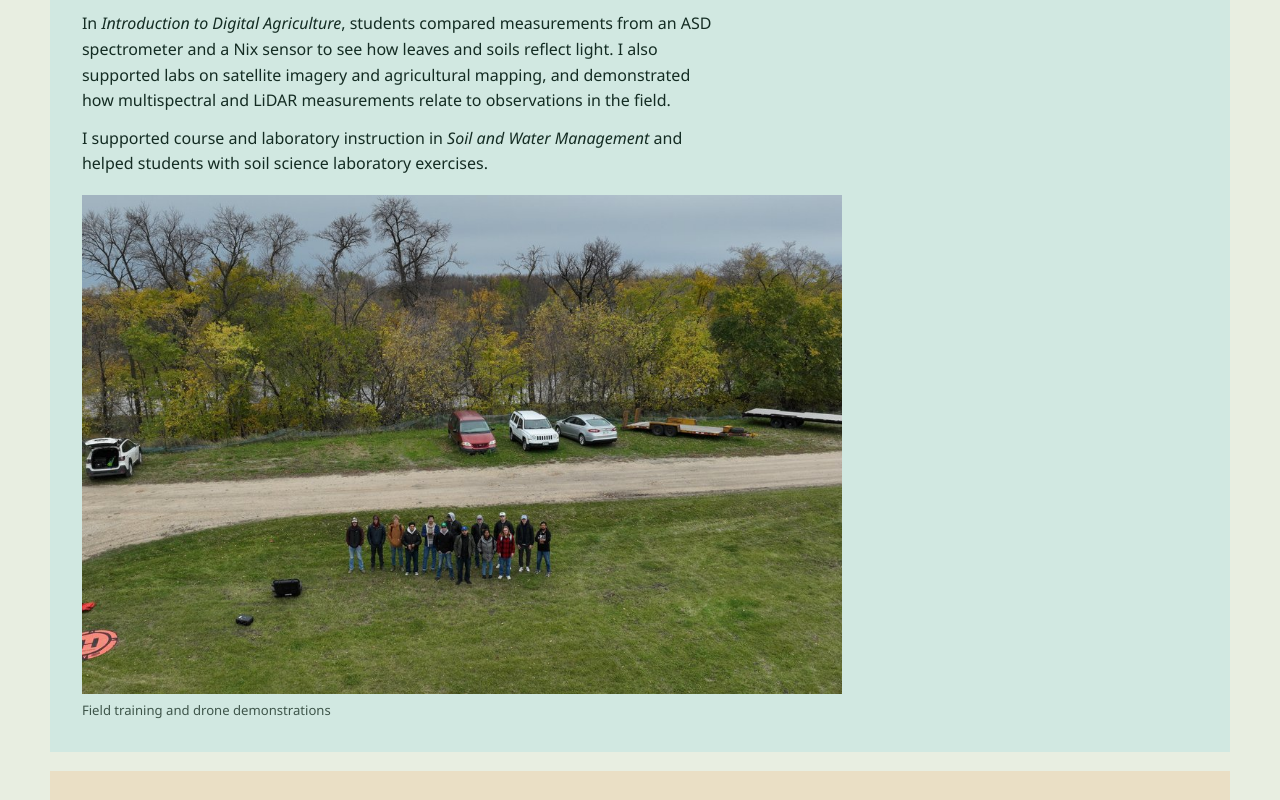
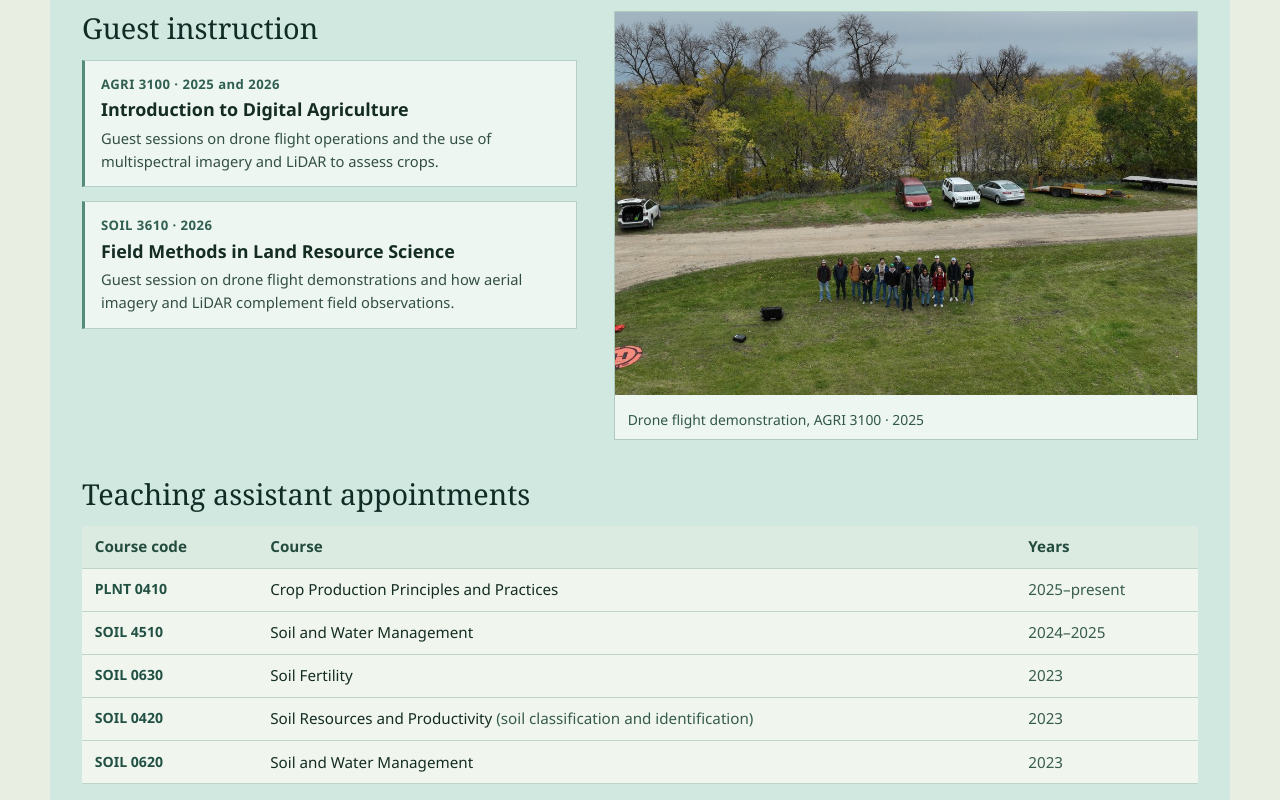
Before and after one commit to ehsanchatraei/ehsanchatraei.github.io, a plain HTML site: page index.html in a window 1280 px wide. Shown: the part 10800-11600 px from the top of the page. Drawn offline with Linux system fonts and the light colour scheme.

Commit message:
Separate teaching assistant appointments from guest instruction

```diff
--- a/index.html
+++ b/index.html
@@ -87,6 +87,32 @@
       .credential-group h2 { max-width: none; }
     }
     @media (max-width: 650px) { .credential-group-list { grid-template-columns: minmax(0, 1fr); } }
+    .teaching-content { display: grid; gap: clamp(1.5rem, 3vw, 2.35rem); }
+    .teaching-guest-grid { display: grid; grid-template-columns: minmax(0, 1fr) minmax(0, 1.18fr); align-items: start; gap: clamp(1rem, 3vw, 2.3rem); }
+    .teaching-content h3 { margin: 0 0 .9rem; color: var(--forest); font-size: clamp(1.4rem, 2.35vw, 1.8rem); }
+    .teaching-sessions { display: grid; gap: .85rem; margin: 0; padding: 0; list-style: none; }
+    .teaching-sessions li { padding: .8rem 1rem; border: 1px solid #b4cfc6; border-left: 3px solid #558b7b; background: #edf6f0; }
+    .teaching-session-meta { color: #315f52; font-size: .82rem; font-weight: 700; letter-spacing: .035em; }
+    .teaching-sessions h4 { margin: .24rem 0 .3rem; color: var(--ink); font-size: clamp(1rem, 1.6vw, 1.12rem); line-height: 1.3; }
+    .teaching-sessions p { margin: 0; }
+    .teaching-sessions h4 + p { color: #334f45; font-size: .92rem; }
+    .teaching-photo { margin: 0; border: 1px solid #afcbbf; background: #edf6f0; }
+    .teaching-photo img { display: block; width: 100%; height: auto; }
+    .teaching-photo figcaption { padding: .53rem .8rem; color: #31564a; font-size: .87rem; }
+    .teaching-table { width: 100%; border-collapse: collapse; background: #f0f6ee; font-size: .95rem; line-height: 1.4; }
+    .teaching-table th, .teaching-table td { padding: .65rem .8rem; border-bottom: 1px solid #bdd4c9; text-align: left; vertical-align: top; }
+    .teaching-table thead { background: #dcebe2; color: #234c3f; }
+    .teaching-table tbody th { color: #225144; font-size: .88rem; }
+    .teaching-table :is(th, td):first-child, .teaching-table :is(th, td):last-child { white-space: nowrap; }
+    .teaching-table td:last-child { color: #375b4e; font-variant-numeric: tabular-nums; }
+    .teaching-course-note { color: #375b4e; }
+    @media (max-width: 760px) { .teaching-guest-grid { grid-template-columns: minmax(0, 1fr); } }
+    @media (max-width: 520px) {
+      .teaching-table { font-size: .84rem; }
+      .teaching-table th, .teaching-table td { padding: .47rem .37rem; }
+      .teaching-table tbody th { font-size: .8rem; }
+      .teaching-table td:last-child { white-space: normal; }
+    }
     @media (prefers-reduced-motion: reduce) { html { scroll-behavior: auto; } }
     @media print { .single-page .site-header { position: static; } }
   </style>
@@ -302,12 +328,44 @@
   </div>
 </section><section id="teaching" class="rule-section" aria-labelledby="teaching-title">
   <div class="section-label"><h2 id="teaching-title">Teaching</h2><p>University of Manitoba</p></div>
-  <div class="section-body">
-    <p>In <em>Introduction to Digital Agriculture</em>, students compared measurements from an ASD spectrometer and a Nix sensor to see how leaves and soils reflect light. I also supported labs on satellite imagery and agricultural mapping, and demonstrated how multispectral and LiDAR measurements relate to observations in the field.</p>
-    <p>I supported course and laboratory instruction in <em>Soil and Water Management</em> and helped students with soil science laboratory exercises.</p>
-    <figure class="activity-photo"><img style="aspect-ratio: auto 1050 / 690" src="field-training.jpg" alt="Group assembled outdoors near a drone landing pad and field equipment" width="1050" height="690" loading="lazy"><figcaption>Field training and drone demonstrations</figcaption></figure>
+  <div class="section-body teaching-content">
+    <div class="teaching-guest-grid">
+      <section class="teaching-guest" aria-labelledby="teaching-guest-title">
+        <h3 id="teaching-guest-title">Guest instruction</h3>
+        <ul class="teaching-sessions">
+          <li>
+            <p class="teaching-session-meta">AGRI 3100 <span aria-hidden="true">·</span> 2025 and 2026</p>
+            <h4>Introduction to Digital Agriculture</h4>
+            <p>Guest sessions on drone flight operations and the use of multispectral imagery and LiDAR to assess crops.</p>
+          </li>
+          <li>
+            <p class="teaching-session-meta">SOIL 3610 <span aria-hidden="true">·</span> 2026</p>
+            <h4>Field Methods in Land Resource Science</h4>
+            <p>Guest session on drone flight demonstrations and how aerial imagery and LiDAR complement field observations.</p>
+          </li>
+        </ul>
+      </section>
+      <figure class="teaching-photo">
+        <img src="field-training.jpg" alt="AGRI 3100 students and instructors beside a drone landing pad during field instruction" width="1050" height="690" loading="lazy" decoding="async">
+        <figcaption>Drone flight demonstration, AGRI 3100 · 2025</figcaption>
+      </figure>
+    </div>
+    <section class="teaching-appointments" aria-labelledby="teaching-ta-title">
+      <h3 id="teaching-ta-title">Teaching assistant appointments</h3>
+      <table class="teaching-table" aria-labelledby="teaching-ta-title">
+        <thead><tr><th scope="col">Course code</th><th scope="col">Course</th><th scope="col">Years</th></tr></thead>
+        <tbody>
+          <tr><th scope="row">PLNT 0410</th><td>Crop Production Principles and Practices</td><td>2025–present</td></tr>
+          <tr><th scope="row">SOIL 4510</th><td>Soil and Water Management</td><td>2024–2025</td></tr>
+          <tr><th scope="row">SOIL 0630</th><td>Soil Fertility</td><td>2023</td></tr>
+          <tr><th scope="row">SOIL 0420</th><td>Soil Resources and Productivity <span class="teaching-course-note">(soil classification and identification)</span></td><td>2023</td></tr>
+          <tr><th scope="row">SOIL 0620</th><td>Soil and Water Management</td><td>2023</td></tr>
+        </tbody>
+      </table>
+    </section>
   </div>
-</section><section id="leadership" class="rule-section" aria-labelledby="leadership-title">
+</section>
+<section id="leadership" class="rule-section" aria-labelledby="leadership-title">
   <div class="section-label"><h2 id="leadership-title">Leadership &amp; service</h2></div>
   <div class="section-body">
     <dl class="records plain">
```
